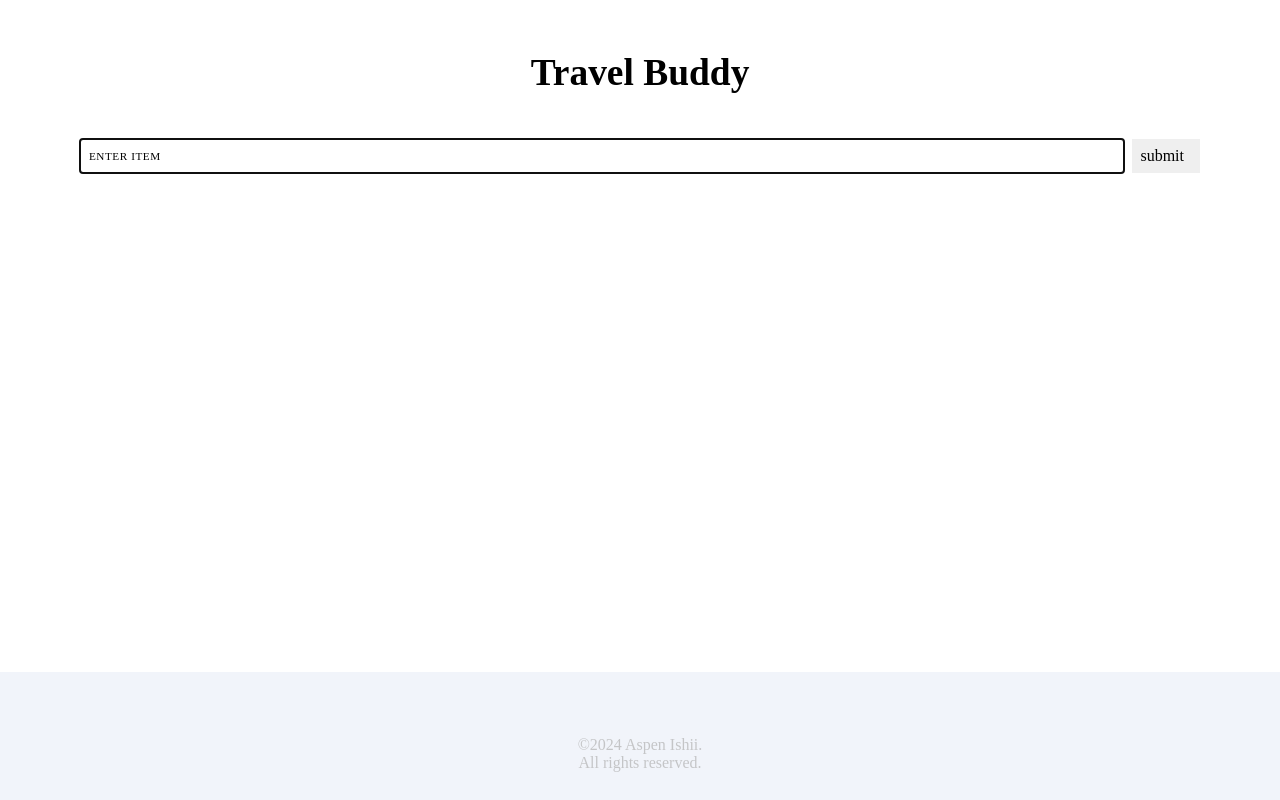
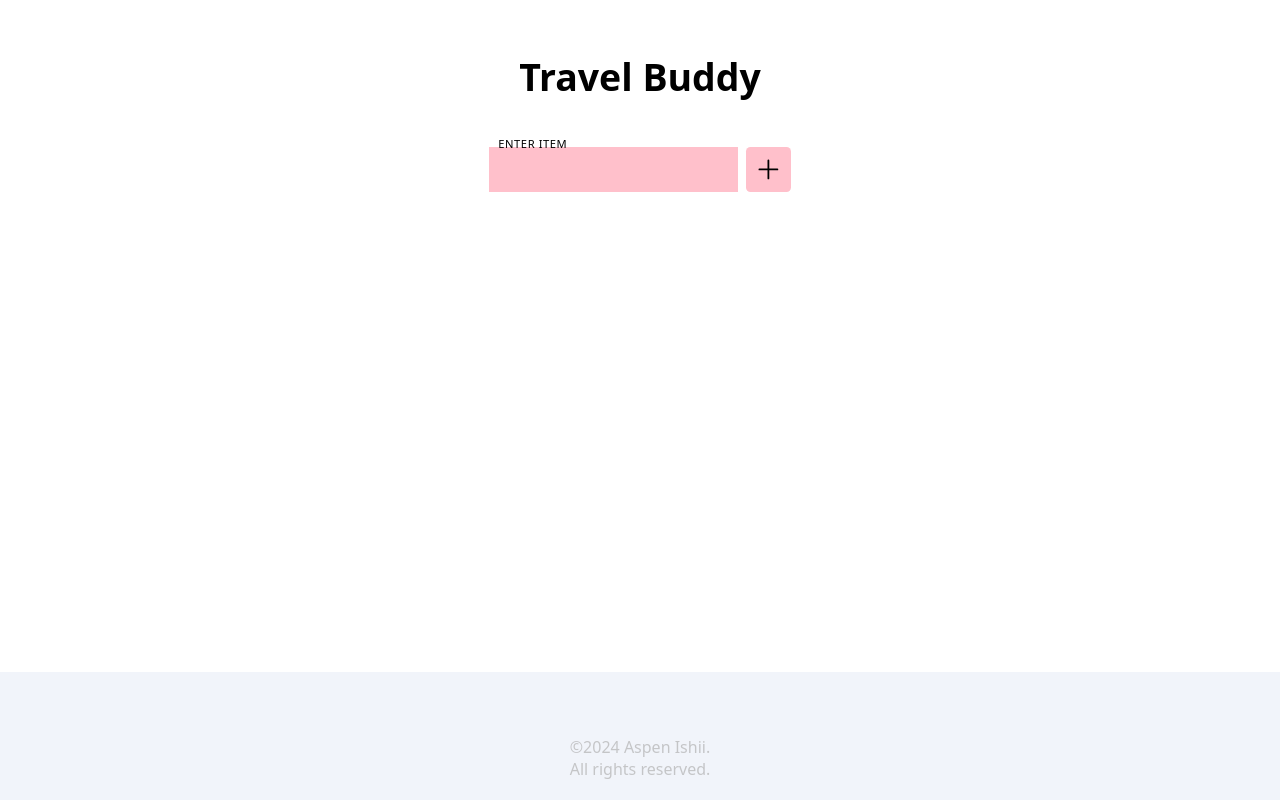
Before and after one commit to Aspen-Ishii/travel-buddy, a React (Vite) app: page / in a window 1280 px wide. Built offline with nearby package versions, Linux system fonts and the light colour scheme.

Commit message:
Add lable hover animation over input box when clicked

```diff
--- a/src/components/Backpack/Backpack.jsx
+++ b/src/components/Backpack/Backpack.jsx
@@ -2,7 +2,7 @@ import { useState } from 'react';
 import styles from './BackpackStyles.module.css';
 
 //imported libraries
-import { PlusCircleIcon } from '@heroicons/react/24/solid';
+import { PlusIcon } from '@heroicons/react/24/solid';
 
 //prevent auto page refresh when form is submitted
 const Backpack = ({addItem}) => {
@@ -33,8 +33,7 @@ const Backpack = ({addItem}) => {
            <label htmlFor='item' className={styles.label}>Enter Item</label>
         </div>
         <button className={styles.btn} aria-label='Add Item' type='submit'>
-            submit
-        <PlusCircleIcon />
+        <PlusIcon />
         </button>
     </form>
   );
--- a/src/components/Backpack/BackpackStyles.module.css
+++ b/src/components/Backpack/BackpackStyles.module.css
@@ -34,13 +34,24 @@
     border: none;
     padding: 0.35em 0.55em;
     width: 100%;
+    background-color: pink;
+  }
 
+  .input:focus {
+    outline: none;
+    box-shadow: 0 0 0 0.2em hsl(var(--bg)), 0 0 0 0.4em hsl(var(--accent) / 0.8);
+  }
+
+  .input:focus~.label,
+  .input:not(:placeholder-shown)~.label {
+    transform: translate3d(0, -3em, 0);
+    background-color: hsl(var(--bg));
+    color: hsl(var(--accent) / 0.8);
   }
 
   .input::placeholder {
     opacity: 0;
   }
-
 
   .btn {
     max-width: fit-content;
@@ -49,12 +60,20 @@
     gap: 0.5em;
     text-decoration: none;
     padding: 0.5em;
+    background-color: pink ;
+    border-radius: 10%;
   }
 
   .btn :where(svg, img, span) {
     pointer-events: none;
   }
 
+  .btn :where(svg, img) {
+    width: var(--_size);
+    height: var(--_size);
+  }
+
+
   .btn:focus {
     outline: none;
   }
--- a/src/index.css
+++ b/src/index.css
@@ -13,6 +13,21 @@
   --_tspeed_fast: 180ms;
   --_tspeed_slow: 300ms;
   --_ttype_squish: cubic-bezier(0.86, -0.1, 0.27, 1.15);
+}
+
+body {
+  min-height: 100vh;
+  display: grid;
+  justify-items: center;
+  font-family: system-ui, -apple-system, BlinkMacSystemFont, "Segoe UI", Roboto,
+    Oxygen, Ubuntu, Cantarell, "Open Sans", "Helvetica Neue", sans-serif;
+  background-color: hsl(var(--bg));
+  color: hsl(var(--txt));
+}
+
+::selection {
+  background: hsl(var(--accent) / 0.8);
+  color: hsl(var(--bg));
 }
 
 h1 {
@@ -32,74 +47,3 @@ button {
   border: none;
   cursor: pointer;
 }
-
-/* Vit +react code bellow
-:root {
-  font-family: Inter, system-ui, Avenir, Helvetica, Arial, sans-serif;
-  line-height: 1.5;
-  font-weight: 400;
-
-  color-scheme: light dark;
-  color: rgba(255, 255, 255, 0.87);
-  background-color: #242424;
-
-  font-synthesis: none;
-  text-rendering: optimizeLegibility;
-  -webkit-font-smoothing: antialiased;
-  -moz-osx-font-smoothing: grayscale;
-}
-
-a {
-  font-weight: 500;
-  color: #646cff;
-  text-decoration: inherit;
-}
-a:hover {
-  color: #535bf2;
-}
-
-body {
-  margin: 0;
-  display: flex;
-  place-items: center;
-  min-width: 320px;
-  min-height: 100vh;
-}
-
-h1 {
-  font-size: 3.2em;
-  line-height: 1.1;
-}
-
-button {
-  border-radius: 8px;
-  border: 1px solid transparent;
-  padding: 0.6em 1.2em;
-  font-size: 1em;
-  font-weight: 500;
-  font-family: inherit;
-  background-color: #1a1a1a;
-  cursor: pointer;
-  transition: border-color 0.25s;
-}
-button:hover {
-  border-color: #646cff;
-}
-button:focus,
-button:focus-visible {
-  outline: 4px auto -webkit-focus-ring-color;
-}
-
-@media (prefers-color-scheme: light) {
-  :root {
-    color: #213547;
-    background-color: #ffffff;
-  }
-  a:hover {
-    color: #747bff;
-  }
-  button {
-    background-color: #f9f9f9;
-  }
-}
-*/
```
